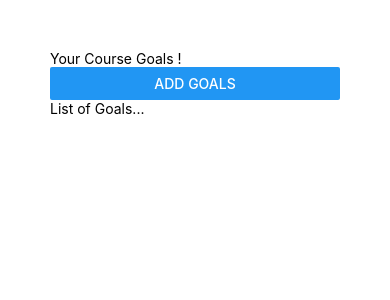
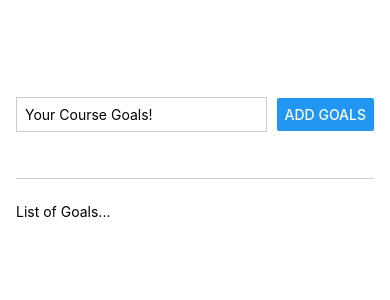
Before and after one commit to HeshanWeerasooriya/Goal-App, a React Native app: screen / in a window 390 px wide. Shown: the top 300 px of the page. Built offline with nearby package versions, Linux system fonts and the light colour scheme.

Commit message:
app ui layout

```diff
--- a/App.js
+++ b/App.js
@@ -3,11 +3,11 @@
 export default function App() {
   return (
     <View style={styles.appContainer}>
-      <View>
-        <TextInput placeholder="Your Course Goals !" />
+      <View style={styles.inputContainer}>
+        <TextInput style={styles.textInput} placeholder="Your Course Goals!" />
         <Button title="Add Goals" />
       </View>
-      <View>
+      <View style={styles.goalsContainer}>
         <Text>List of Goals...</Text>
       </View>
     </View>
@@ -16,6 +16,27 @@
 
 const styles = StyleSheet.create({
   appContainer: {
-    padding: 50,
+    flex: 1,
+    paddingTop: 50,
+    paddingHorizontal: 16,
+  },
+  inputContainer: {
+    flex:1,
+    flexDirection: "row",
+    justifyContent: "space-between",
+    alignItems: 'center',
+    marginBottom: 24,
+    borderBottomWidth: 1,
+    borderBottomColor: '#cccccc'
+  },
+  textInput: {
+    borderWidth: 1,
+    borderColor: "#cccccc",
+    width: "70%",
+    marginRight: 8,
+    padding: 8,
+  },
+  goalsContainer: {
+    flex: 5,
   }
 });
```
